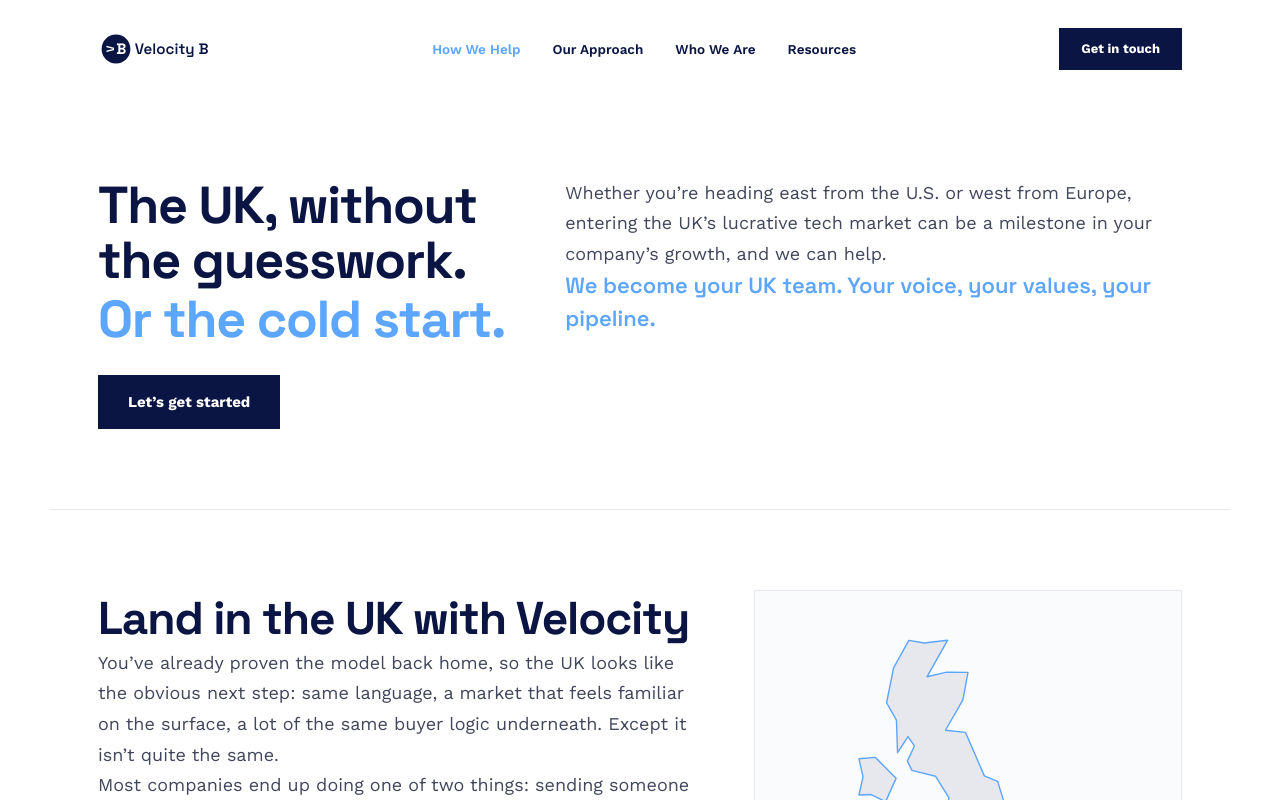
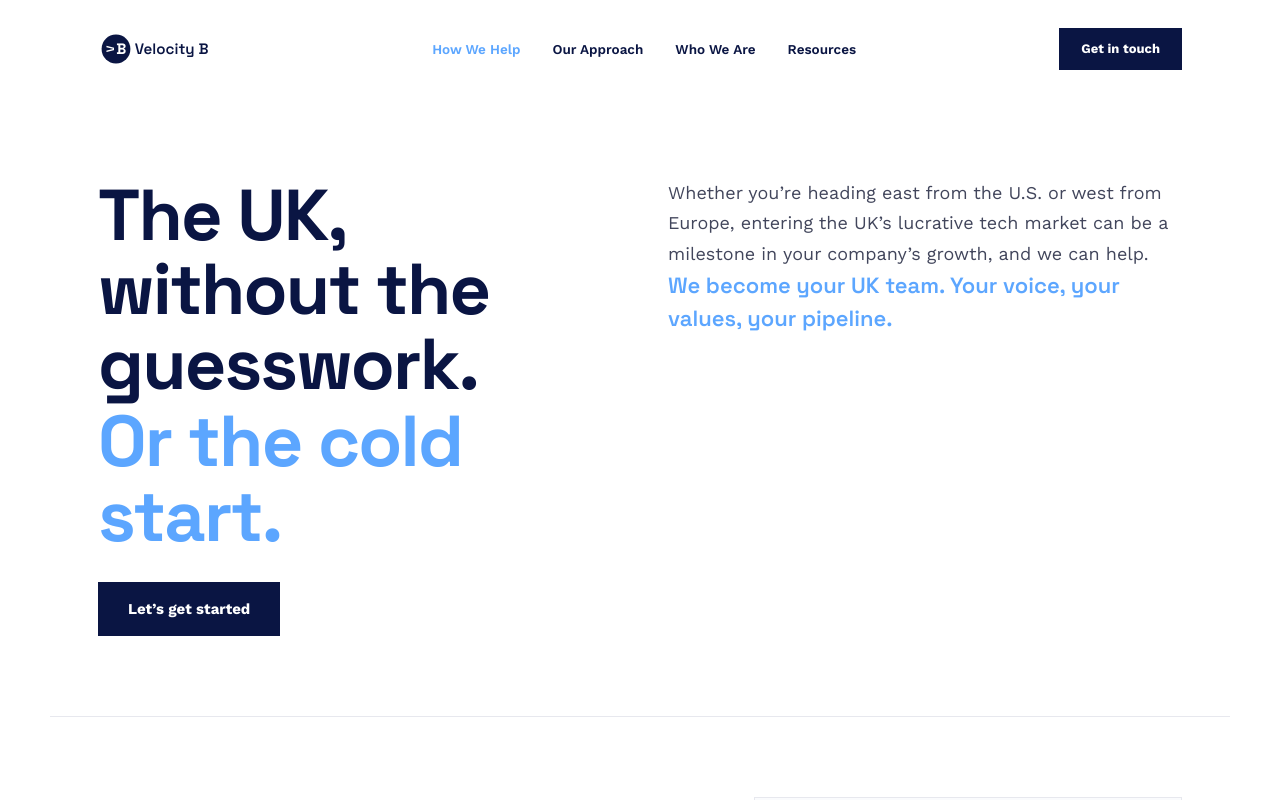
Before and after one commit to vb-iant/velocity-b, a Next.js app: page /uk-expansion in a window 1280 px wide. Shown: the top 800 px of the page. Built offline with nearby package versions, Linux system fonts and the light colour scheme.

Commit message:
UK Expansion: match hero heading size to Growth, split 50/50
- Heading sizes now text-[36px]/md:text-[72px], leading-[1.04],
  same as the Growth page hero
- Hero grid changed from 0.8fr/1.2fr to an even md:grid-cols-2

```diff
--- a/app/uk-expansion/page.tsx
+++ b/app/uk-expansion/page.tsx
@@ -82,12 +82,12 @@ export default function UkExpansionPage() {
     <main>
       {/* Hero */}
       <section className="mx-auto max-w-[1180px] px-12 py-20">
-        <div className="grid grid-cols-1 items-start gap-14 md:grid-cols-[0.8fr_1.2fr]">
+        <div className="grid grid-cols-1 items-start gap-14 md:grid-cols-2">
           <div>
-            <h1 className="font-display text-[32px] font-bold leading-[1.06] tracking-tight md:text-[52px]">
+            <h1 className="font-display text-[36px] font-bold leading-[1.04] tracking-tight md:text-[72px]">
               The UK, without the guesswork.
             </h1>
-            <div className="font-display mt-1 text-[32px] font-bold leading-[1.06] tracking-tight text-blue md:text-[52px]">
+            <div className="font-display mt-0.5 text-[36px] font-bold leading-[1.04] tracking-tight text-blue md:text-[72px]">
               Or the cold start.
             </div>
             <Link href="/contact" className={`${ctaSolid} mt-7`}>
@@ -103,6 +103,7 @@ export default function UkExpansionPage() {
             <div className="font-display mt-0 text-[22px] font-semibold text-blue">
               We become your UK team. Your voice, your values, your pipeline.
             </div>
+
           </div>
         </div>
       </section>
```
